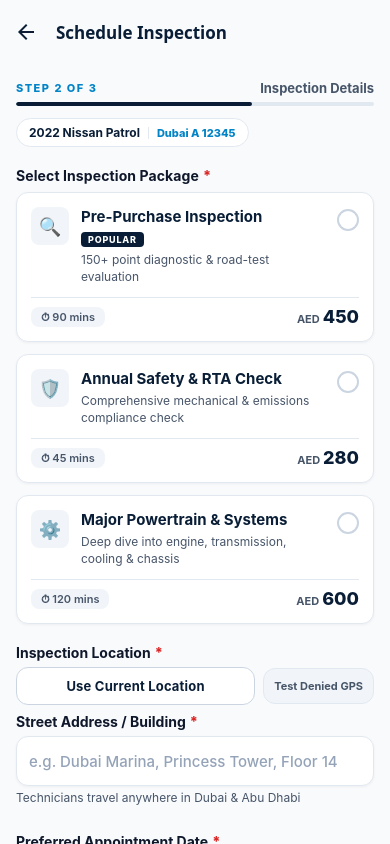
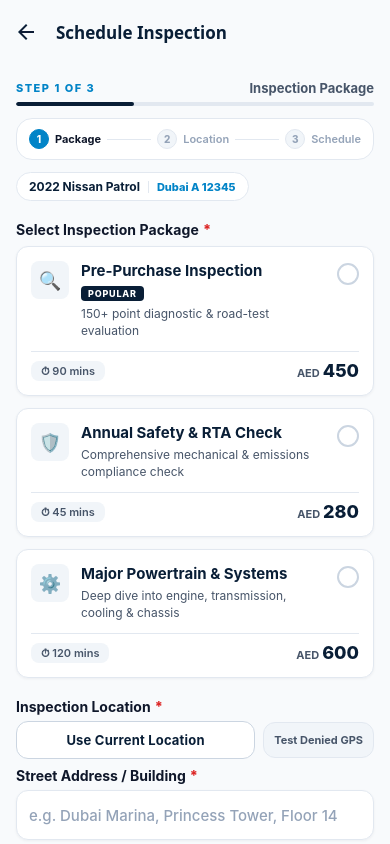
Before and after one commit to Anandpatel54/AUTOCONX, a React Native app: screen /BookInspection in a window 390 px wide. Built offline with nearby package versions, Linux system fonts and the light colour scheme.

Commit message:
feat(booking): dynamic step progress starting at Step 1 and updating live as fields complete

```diff
--- a/src/screens/BookInspectionScreen.tsx
+++ b/src/screens/BookInspectionScreen.tsx
@@ -163,6 +163,23 @@ export const BookInspectionScreen: React.FC<BookInspectionScreenProps> = ({
 
   const selectedPackage = inspectionTypes.find(t => t.id === selectedType);
 
+  // Dynamic Step calculation: starts at Step 1 and updates as steps are completed
+  const getStepInfo = () => {
+    if (!selectedType) {
+      return { step: 1, title: 'Inspection Package', progress: '33%' as const };
+    }
+    if (!address.trim()) {
+      return { step: 2, title: 'Location Details', progress: '66%' as const };
+    }
+    return {
+      step: 3,
+      title: preferredDate ? 'Ready to Confirm' : 'Preferred Date & Notes',
+      progress: '100%' as const,
+    };
+  };
+
+  const stepInfo = getStepInfo();
+
   return (
     <SafeAreaView style={styles.safeArea}>
       <KeyboardAvoidingView
@@ -175,14 +192,54 @@ export const BookInspectionScreen: React.FC<BookInspectionScreenProps> = ({
           keyboardShouldPersistTaps="handled"
           showsVerticalScrollIndicator={false}
         >
-          {/* Progress Header */}
+          {/* Dynamic Progress Header */}
           <View style={styles.header}>
             <View style={styles.stepRow}>
-              <Text style={styles.stepText}>STEP 2 OF 3</Text>
-              <Text style={styles.stepTitle}>Inspection Details</Text>
+              <Text style={styles.stepText}>{`STEP ${stepInfo.step} OF 3`}</Text>
+              <Text style={styles.stepTitle}>{stepInfo.title}</Text>
             </View>
             <View style={styles.progressTrack}>
-              <View style={styles.progressFill} />
+              <View style={[styles.progressFill, { width: stepInfo.progress }]} />
+            </View>
+
+            {/* Visual Stepper Indicators */}
+            <View style={styles.stepperPillsRow}>
+              <View style={styles.stepperPill}>
+                <View style={[styles.stepperCircle, selectedType ? styles.stepperCircleDone : stepInfo.step === 1 ? styles.stepperCircleActive : null]}>
+                  <Text style={[styles.stepperCircleText, selectedType || stepInfo.step === 1 ? styles.stepperCircleTextActive : null]}>
+                    {selectedType ? '✓' : '1'}
+                  </Text>
+                </View>
+                <Text style={[styles.stepperLabel, selectedType || stepInfo.step === 1 ? styles.stepperLabelActive : null]}>
+                  Package
+                </Text>
+              </View>
+
+              <View style={[styles.stepperLine, selectedType ? styles.stepperLineDone : null]} />
+
+              <View style={styles.stepperPill}>
+                <View style={[styles.stepperCircle, address.trim() ? styles.stepperCircleDone : stepInfo.step === 2 ? styles.stepperCircleActive : null]}>
+                  <Text style={[styles.stepperCircleText, address.trim() || stepInfo.step === 2 ? styles.stepperCircleTextActive : null]}>
+                    {address.trim() ? '✓' : '2'}
+                  </Text>
+                </View>
+                <Text style={[styles.stepperLabel, address.trim() || stepInfo.step === 2 ? styles.stepperLabelActive : null]}>
+                  Location
+                </Text>
+              </View>
+
+              <View style={[styles.stepperLine, address.trim() ? styles.stepperLineDone : null]} />
+
+              <View style={styles.stepperPill}>
+                <View style={[styles.stepperCircle, preferredDate ? styles.stepperCircleDone : stepInfo.step === 3 ? styles.stepperCircleActive : null]}>
+                  <Text style={[styles.stepperCircleText, preferredDate || stepInfo.step === 3 ? styles.stepperCircleTextActive : null]}>
+                    {preferredDate ? '✓' : '3'}
+                  </Text>
+                </View>
+                <Text style={[styles.stepperLabel, preferredDate || stepInfo.step === 3 ? styles.stepperLabelActive : null]}>
+                  Schedule
+                </Text>
+              </View>
             </View>
 
             {/* Target Vehicle Summary Tag */}
@@ -336,10 +393,70 @@ const styles = StyleSheet.create({
     marginBottom: spacing.md,
   },
   progressFill: {
-    width: '66%',
     height: '100%',
     backgroundColor: colors.primary,
     borderRadius: radius.full,
+  },
+  stepperPillsRow: {
+    flexDirection: 'row',
+    alignItems: 'center',
+    justifyContent: 'space-between',
+    marginBottom: spacing.md,
+    backgroundColor: '#FFFFFF',
+    paddingHorizontal: spacing.md,
+    paddingVertical: spacing.sm + 2,
+    borderRadius: radius.lg,
+    borderWidth: 1,
+    borderColor: colors.border,
+  },
+  stepperPill: {
+    flexDirection: 'row',
+    alignItems: 'center',
+    gap: 6,
+  },
+  stepperCircle: {
+    width: 20,
+    height: 20,
+    borderRadius: radius.full,
+    backgroundColor: colors.surfaceMuted,
+    borderWidth: 1,
+    borderColor: colors.border,
+    alignItems: 'center',
+    justifyContent: 'center',
+  },
+  stepperCircleActive: {
+    backgroundColor: colors.accent,
+    borderColor: colors.accent,
+  },
+  stepperCircleDone: {
+    backgroundColor: colors.success,
+    borderColor: colors.success,
+  },
+  stepperCircleText: {
+    fontSize: 10,
+    fontWeight: '800',
+    color: colors.textMuted,
+  },
+  stepperCircleTextActive: {
+    color: '#FFFFFF',
+  },
+  stepperLabel: {
+    fontSize: 11,
+    fontWeight: '600',
+    color: colors.textMuted,
+  },
+  stepperLabelActive: {
+    color: colors.textPrimary,
+    fontWeight: '700',
+  },
+  stepperLine: {
+    flex: 1,
+    height: 1,
+    backgroundColor: colors.border,
+    marginHorizontal: 6,
+  },
+  stepperLineDone: {
+    backgroundColor: colors.success,
   },
   vehicleSummaryPill: {
     flexDirection: 'row',
```
